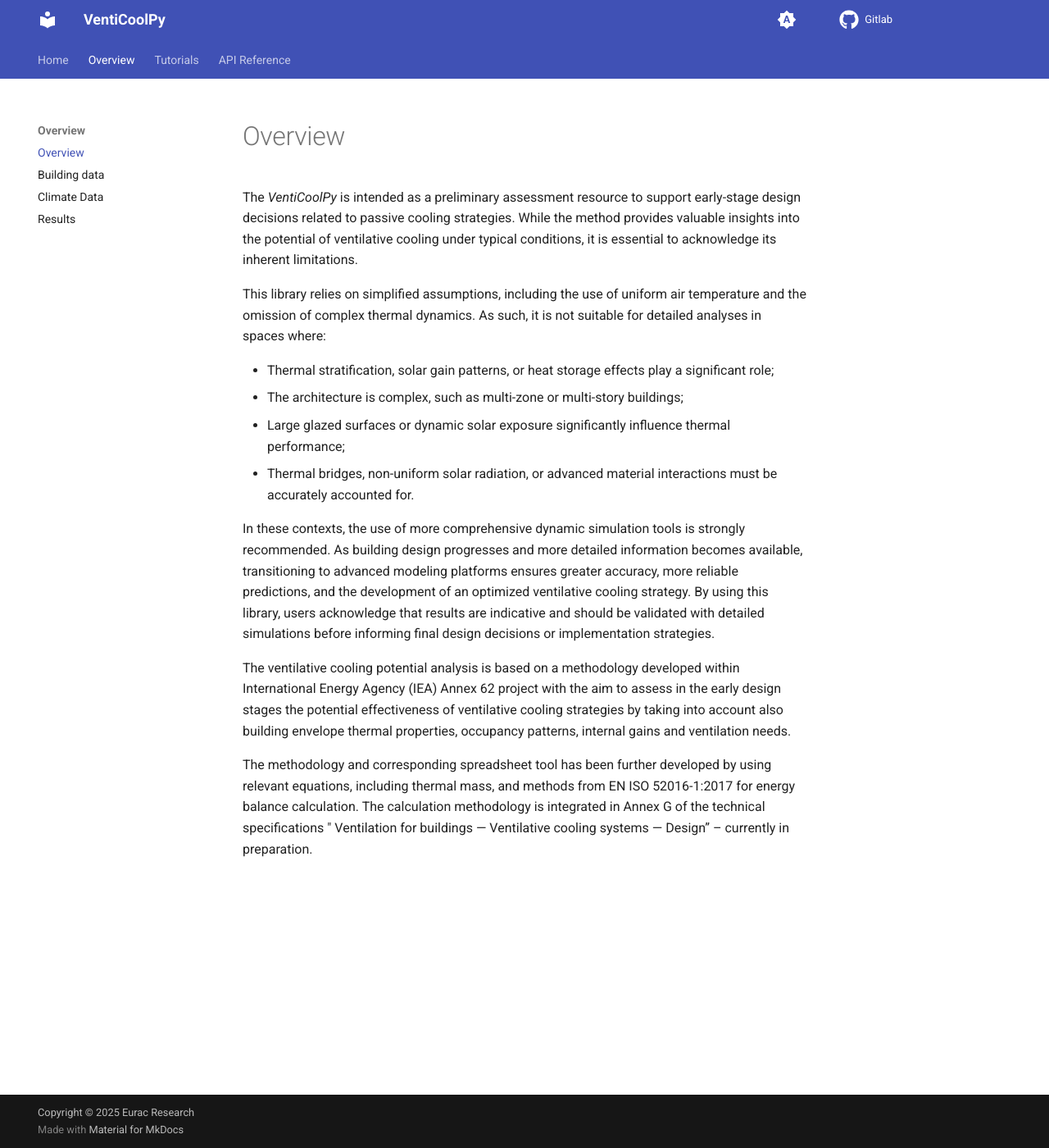
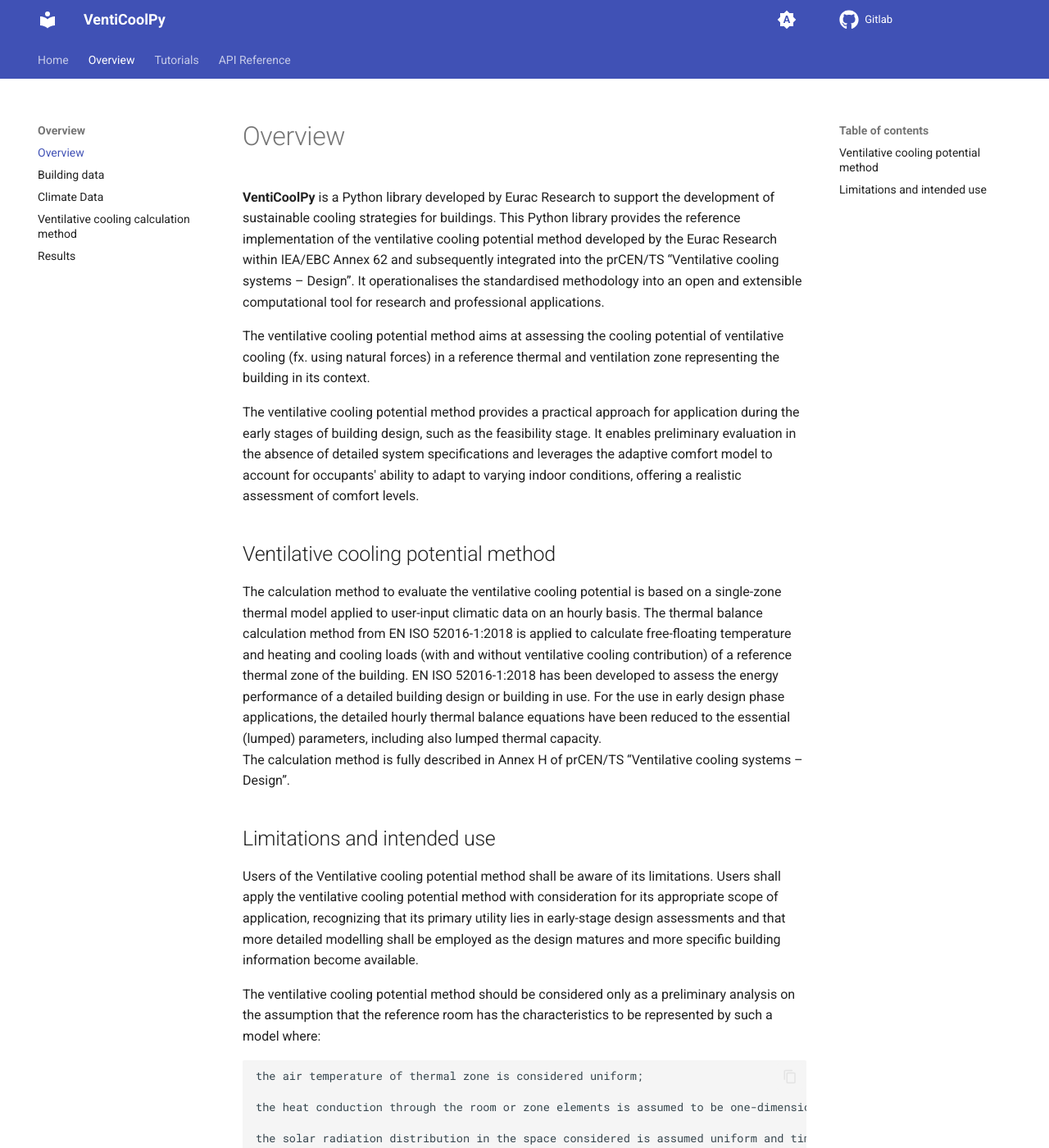
Before and after one commit to EURAC-EEBgroup/venticoolpy, an MkDocs documentation site: the page built from docs/overview/index.md, in a window 1280 px wide and 1400 px high. Shown: the whole window at 82% size. Built offline with MkDocs 1.6.1 and Material for MkDocs 9.7.7, drawn with Linux system fonts in a browser that asks for light colours; some of the changed text lies outside the part shown.

Commit message:
update documentation and descriptions

```diff
--- a/docs/overview/index.md
+++ b/docs/overview/index.md
@@ -1,18 +1,39 @@
 # Overview
+**VentiCoolPy** is a Python library developed by Eurac Research to support the development of sustainable cooling strategies for buildings.
+This Python library provides the reference implementation of the ventilative cooling potential method developed by the Eurac Research within IEA/EBC Annex 62 and subsequently integrated into the prCEN/TS “Ventilative cooling systems – Design”.
+It operationalises the standardised methodology into an open and extensible computational tool for research and professional applications.
 
-The _VentiCoolPy_ is intended as a preliminary assessment resource to support early-stage design decisions related to passive cooling strategies. While the method provides valuable insights into the potential of ventilative cooling under typical conditions, it is essential to acknowledge its inherent limitations.
+The ventilative cooling potential method aims at assessing the cooling potential of ventilative cooling (fx. using natural forces) in a reference thermal and ventilation zone representing the building in its context.
+
+The ventilative cooling potential method provides a practical approach for application during the early stages of building design, such as the feasibility stage. It enables preliminary evaluation in the absence of detailed system specifications and leverages the adaptive comfort model to account for occupants' ability to adapt to varying indoor conditions, offering a realistic assessment of comfort levels.
+
+## Ventilative cooling potential method
+The calculation method to evaluate the ventilative cooling potential is based on a single-zone thermal model applied to user-input climatic data on an hourly basis. The thermal balance calculation method from EN ISO 52016-1:2018 is applied to calculate free-floating temperature and heating and cooling loads (with and without ventilative cooling contribution) of a reference thermal zone of the building. EN ISO 52016-1:2018 has been developed to assess the energy performance of a detailed building design or building in use. For the use in early design phase applications, the detailed hourly thermal balance equations have been reduced to the essential (lumped) parameters, including also lumped thermal capacity.
+The calculation method is fully described in Annex H of prCEN/TS “Ventilative cooling systems – Design”.
 
 
-This library relies on simplified assumptions, including the use of uniform air temperature and the omission of complex thermal dynamics. As such, it is not suitable for detailed analyses in spaces where:
+## Limitations and intended use
+Users of the Ventilative cooling potential method shall be aware of its limitations. Users shall apply the ventilative cooling potential method with consideration for its appropriate scope of application, recognizing that its primary utility lies in early-stage design assessments and that more detailed modelling shall be employed as the design matures and more specific building information become available.
 
-- Thermal stratification, solar gain patterns, or heat storage effects play a significant role;
-- The architecture is complex, such as multi-zone or multi-story buildings;
-- Large glazed surfaces or dynamic solar exposure significantly influence thermal performance;
-- Thermal bridges, non-uniform solar radiation, or advanced material interactions must be accurately accounted for.
+The ventilative cooling potential method should be considered only as a preliminary analysis on the assumption that the reference room has the characteristics to be represented by such a model where:
+
+    the air temperature of thermal zone is considered uniform;
+
+    the heat conduction through the room or zone elements is assumed to be one-dimensional;
+
+    the solar radiation distribution in the space considered is assumed uniform and time-independent;
+
+    thermal bridges are calculated in stationary conditions without considering the heat storage contribution;
+
+    the heat storage effects of glazed surfaces are neglected;
+
+    solar properties of windows are not solar angle dependent;
+
+    the total solar energy transmittance is assumed to be direct transmittance into the zone.
+
+Indoor air temperature and indoor operative temperature are not distinguished. This limitation is acceptable in cases where air velocity is small (<0.2 m/s) or where the difference between mean radiant temperature and air temperature is small (<4 °C). These conditions typically occur in highly insulated buildings with mechanical ventilation systems. Since ventilative cooling implies the use of high airflow rates to cool the environment, the assumption of air velocity smaller than 0.2 m/s might not be true. Therefore, it is important to underline that the evaluation needs to be repeated at later design stages with more detailed calculation methods, i.e. dynamic simulations.
+
+In practice, the ventilative cooling potential method is best suited for buildings or spaces with straightforward layouts and thermal dynamics that align with the model’s simplified assumptions. These include spaces with uniform air temperatures, such as small residential, commercial, or office buildings. It is particularly applicable to buildings with conventional opaque envelopes, where complex thermal stratification or solar gain patterns are not significant factors.
 
 In these contexts, the use of more comprehensive dynamic simulation tools is strongly recommended. As building design progresses and more detailed information becomes available, transitioning to advanced modeling platforms ensures greater accuracy, more reliable predictions, and the development of an optimized ventilative cooling strategy.
 By using this library, users acknowledge that results are indicative and should be validated with detailed simulations before informing final design decisions or implementation strategies.
-
-The ventilative cooling potential analysis is based on a methodology developed within International Energy Agency (IEA) Annex 62 project with the aim to assess in the early design stages the potential effectiveness of ventilative cooling strategies by taking into account also building envelope thermal properties, occupancy patterns, internal gains and ventilation needs.
-
-The methodology and corresponding spreadsheet tool has been further developed by using relevant equations, including thermal mass, and methods from EN ISO 52016-1:2017 for energy balance calculation. The calculation methodology is integrated in Annex G of the technical specifications " Ventilation for buildings — Ventilative cooling systems — Design” – currently in preparation.
--- a/mkdocs.yml
+++ b/mkdocs.yml
@@ -9,6 +9,7 @@ nav:
     - overview/index.md
     - "Building data": overview/building.md
     - "Climate Data": overview/climate_data.md
+    - "Ventilative cooling calculation method": overview/calculation.md
     - "Results": overview/results.md
   - Tutorials: tutorials.md
   - API Reference:
```
Also changed, not shown: README.md (+0 -1 lines), docs/index.md (+13 -1 lines), docs/overview/building.md (+6 -6 lines), docs/overview/calculation.md (added, +50 -0 lines), 2 other files.
